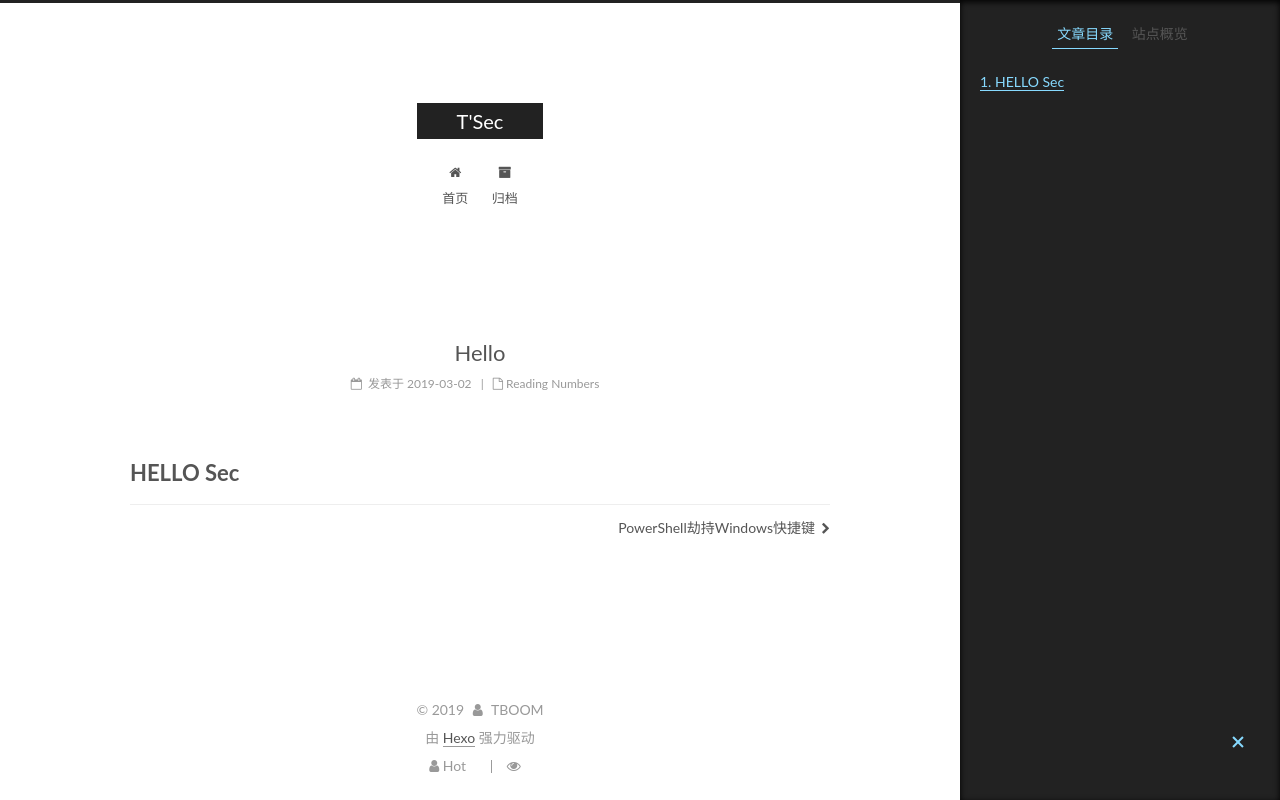
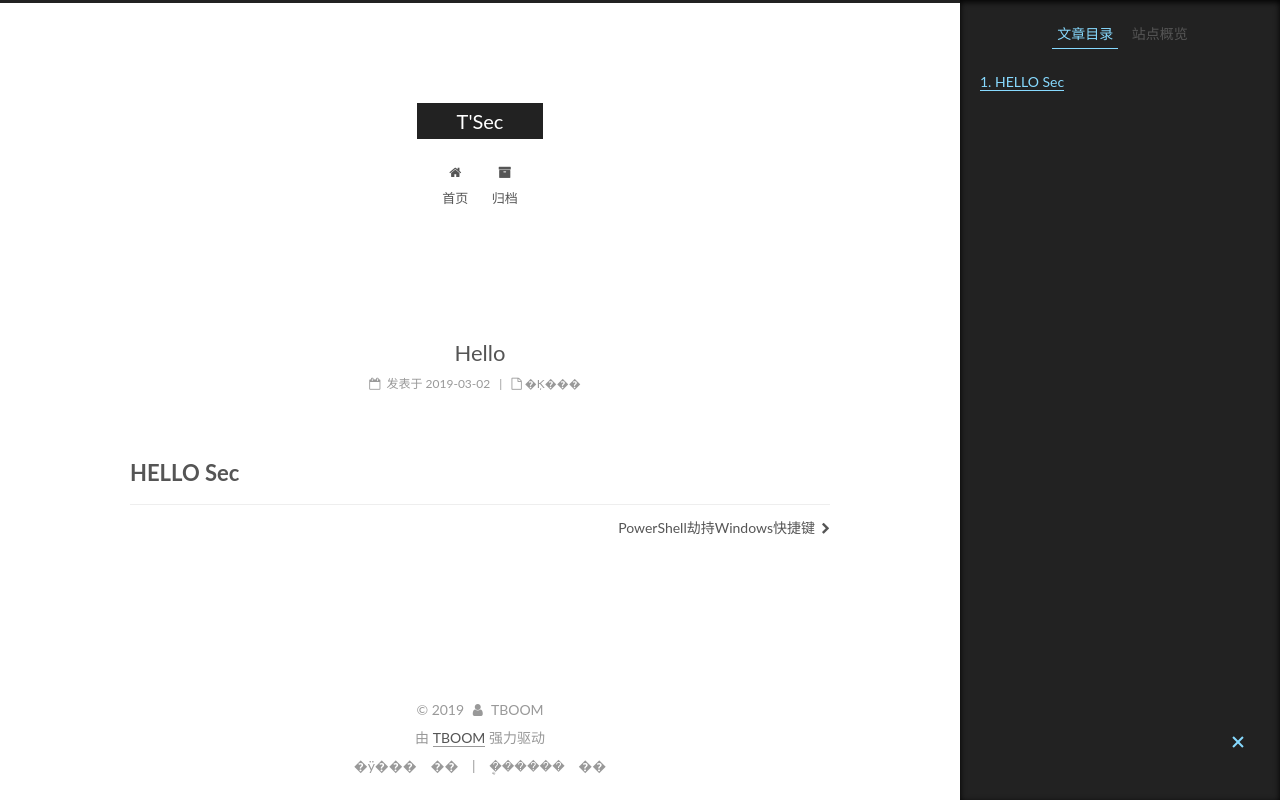
Before and after one commit to THTBOOM/THTBOOM.github.io, a plain HTML site: page 2019/03/02/Hello/index.html in a window 1280 px wide. Drawn offline with Linux system fonts and the light colour scheme; some packages are replaced by stand-ins of ours; a script that the page names is missing.

Commit message:
Site updated: 2019-03-02 22:17:47

```diff
--- a/2019/03/02/Hello/index.html
+++ b/2019/03/02/Hello/index.html
@@ -282,7 +282,7 @@
 
 
             <span class="post-meta-divider">|</span>
-            <span class="page-pv"><i class="fa fa-file-o"></i> Reading Numbers
+            <span class="page-pv"><i class="fa fa-file-o"></i> �Ķ���
             <span class="busuanzi-value" id="busuanzi_value_page_pv"></span>
             </span>
 
@@ -480,7 +480,7 @@
 </div>
 
 
-  <div class="powered-by">由 <a class="theme-link" target="_blank" href="https://hexo.io">Hexo</a> 强力驱动</div>
+  <div class="powered-by">由 <a class="theme-link" target="_blank" href="https://hexo.io">TBOOM</a> 强力驱动</div>
 
 
 
@@ -495,17 +495,17 @@
 
 
     <span class="site-uv">
-      <i class="fa fa-user"></i> Hot
+      �ÿ���
       <span class="busuanzi-value" id="busuanzi_value_site_uv"></span>
-
+      ��
     </span>
 
 
 
     <span class="site-pv">
-      <i class="fa fa-eye"></i>
+      �ܷ�����
       <span class="busuanzi-value" id="busuanzi_value_site_pv"></span>
-
+      ��
     </span>
 
 </div>
```
Also changed, not shown: 2019/03/02/PowerShell劫持Windows快捷键/index.html (+6 -6 lines), 2019/03/02/端口扫描器/index.html (+6 -6 lines), archives/2019/03/index.html (+5 -5 lines), archives/2019/index.html (+5 -5 lines), archives/index.html (+5 -5 lines), index.html (+5 -5 lines).
